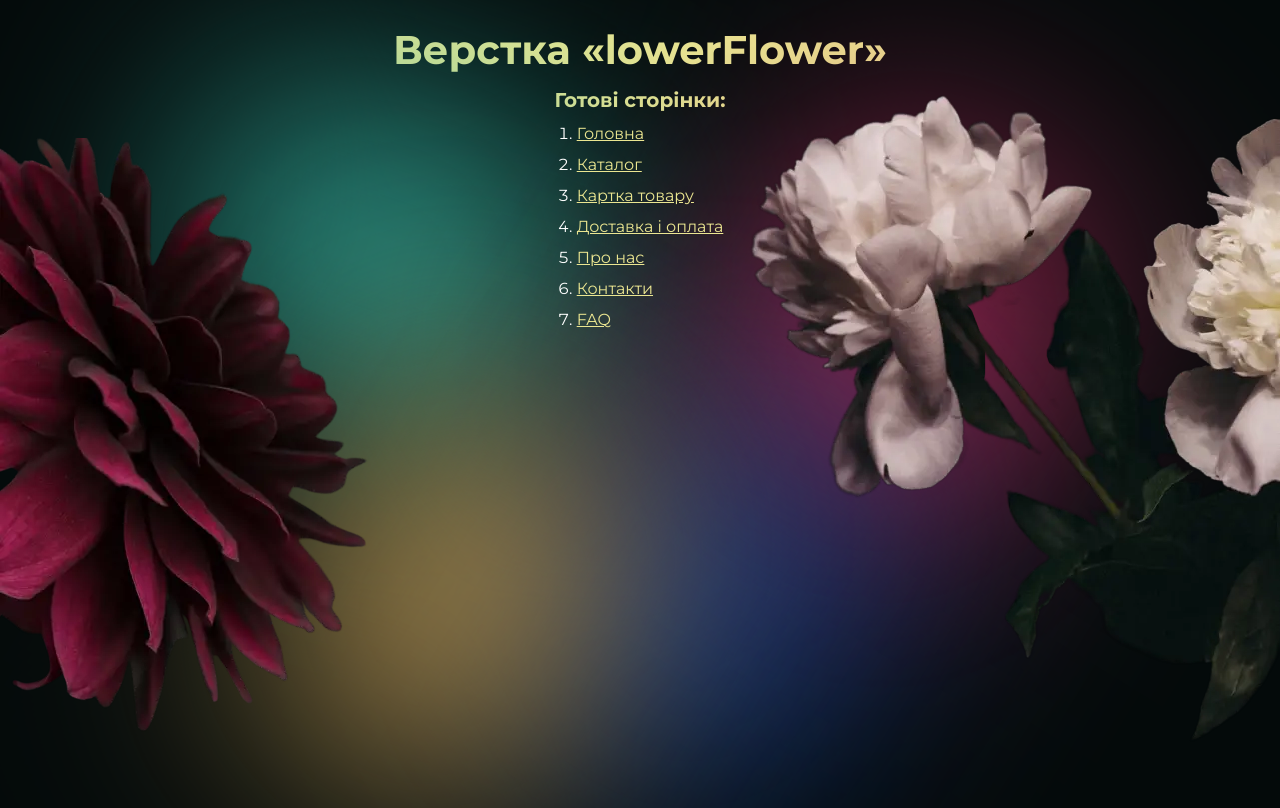
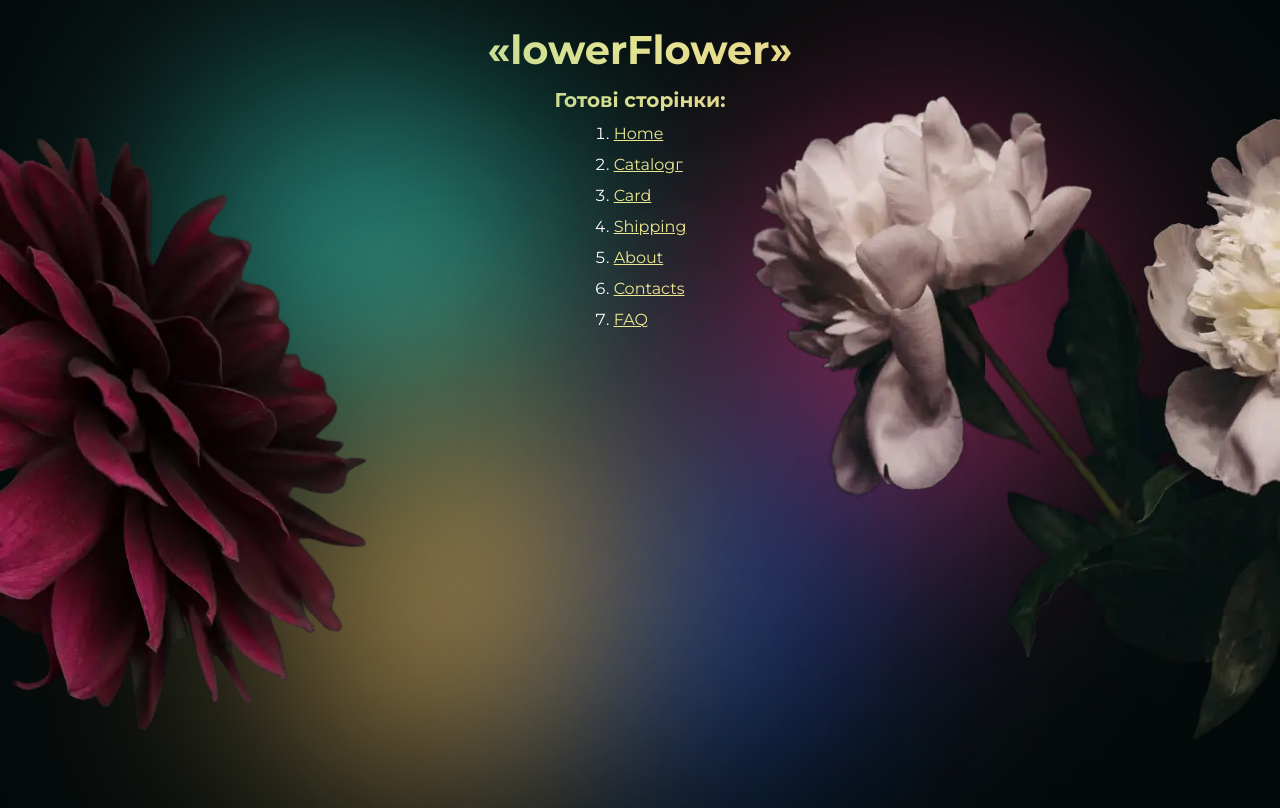
Before and after one commit to yarik123sa/Flowers, a plain HTML site: page index.html in a window 1280 px wide. Drawn offline with Linux system fonts and the light colour scheme.

Commit message:
Update index.html

```diff
--- a/index.html
+++ b/index.html
@@ -10,16 +10,16 @@
 <body>
 
 	<div class="rootpage">
-		<h1>Верстка «lowerFlower»</h1>
+		<h1>«lowerFlower»</h1>
 		<h2>Готові сторінки:</h2>
 		<ol class="rootpage__list">
-			<li><a target="_blank" href="home.html">Головна</a></li>
-			<li><a target="_blank" href="catalog.html">Каталог</a></li>
-			<li><a target="_blank" href="card.html">Картка товару</a></li>
-			<li><a target="_blank" href="shipping.html">Доставка і оплата</a></li>
-			<li><a target="_blank" href="about.html">Про нас</a></li>
-			<li><a target="_blank" href="contacts.html">Контакти</a></li>
-			<li class="uppercase"><a target="_blank" href="faq.html">faq</a></li>
+			<li><a target="_blank" href="home.html">Home</a></li>
+			<li><a target="_blank" href="catalog.html">Catalogг</a></li>
+			<li><a target="_blank" href="card.html">Card</a></li>
+			<li><a target="_blank" href="shipping.html">Shipping</a></li>
+			<li><a target="_blank" href="about.html">About</a></li>
+			<li><a target="_blank" href="contacts.html">Contacts</a></li>
+			<li class="uppercase"><a target="_blank" href="faq.html">Faq</a></li>
 		</ol>
 		<div class="rootpage__decors">
 			<div class="rootpage__decor rootpage__decor_1"><picture><source srcset="img/shipping/decor/01.webp" type="image/webp"><img src="img/shipping/decor/01.png" alt="Decor"></picture></div>
```
